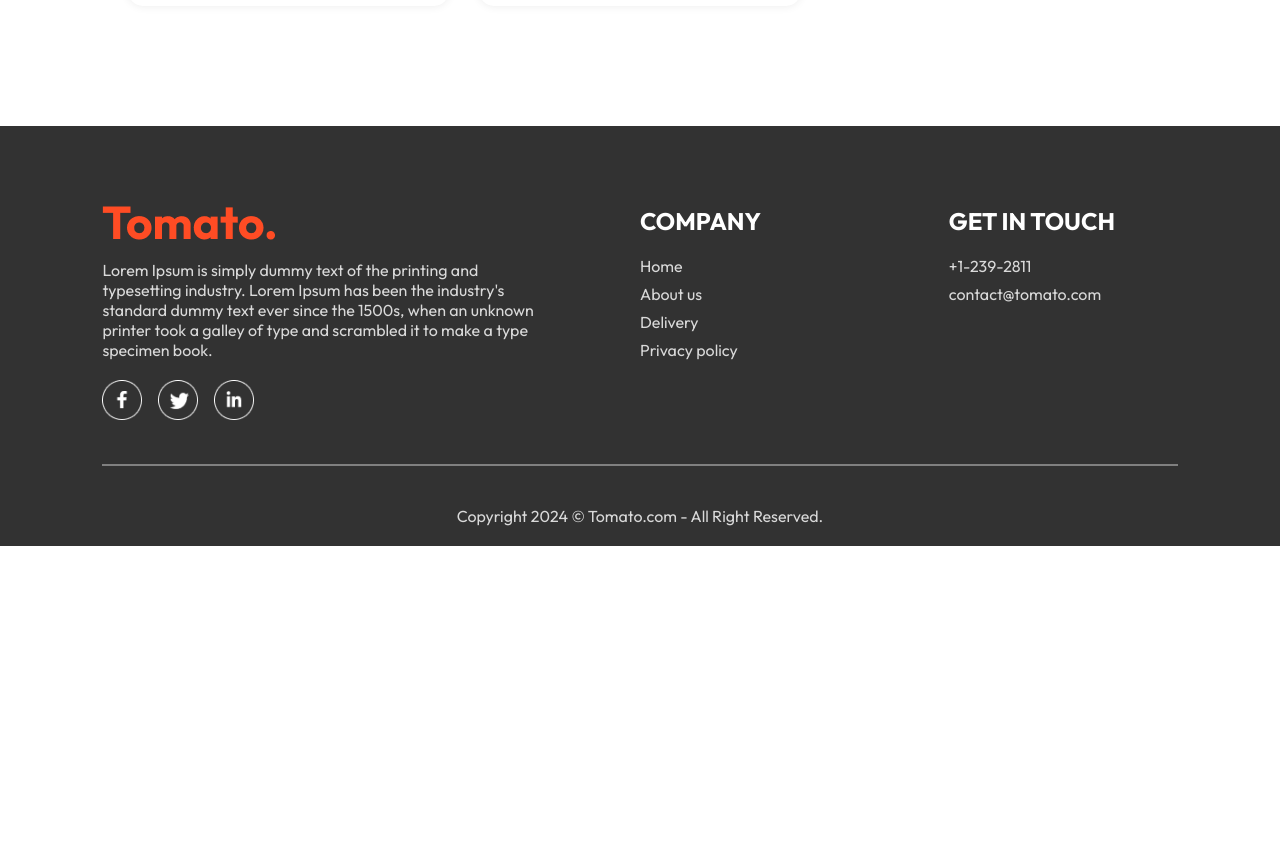
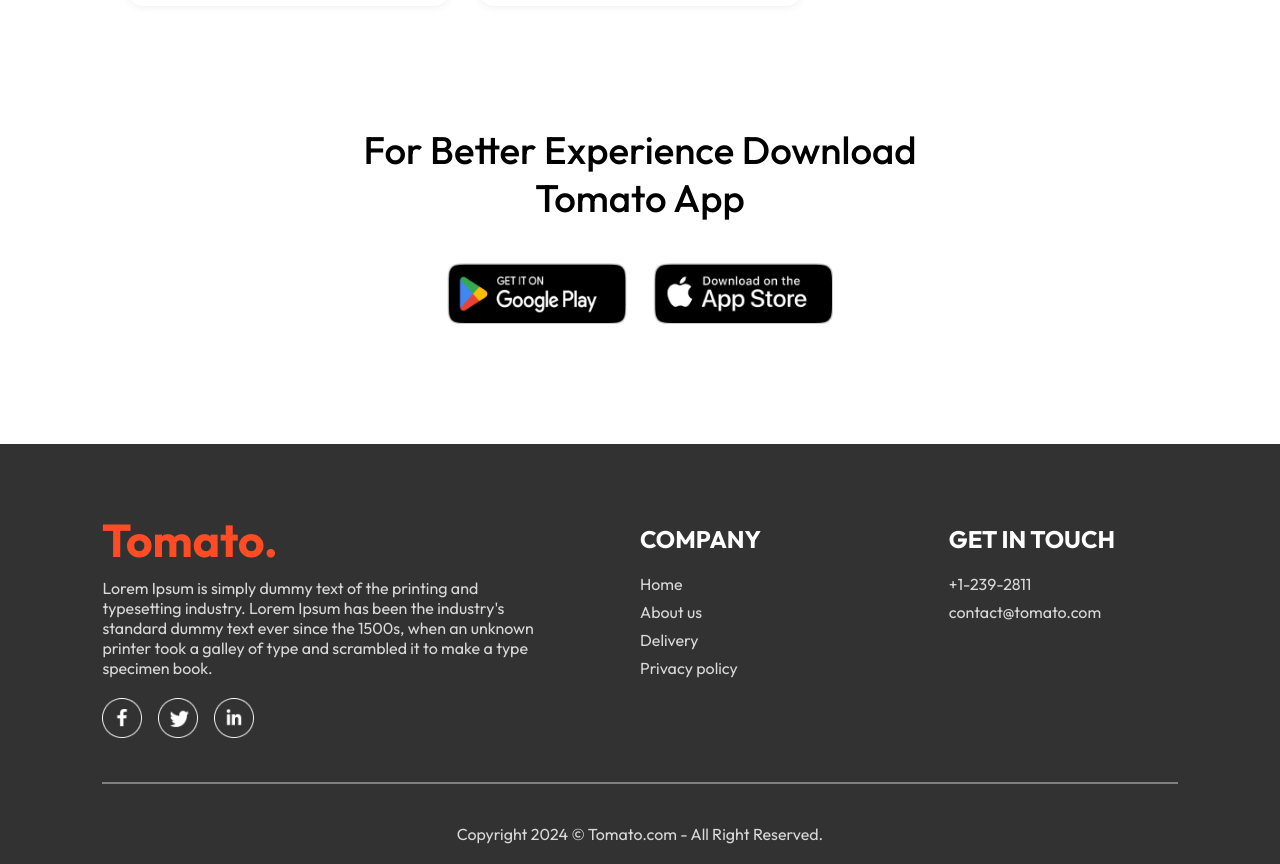
Before and after one commit to kanako-110/food-del, a React (Vite) app in the folder food-del-frontend/: page / in a window 1280 px wide. Shown: the part 5540-6404 px from the top of the page. Before the commit the page ends 6086 px from the top, so only its background shows below. Built offline with nearby package versions, Linux system fonts and the light colour scheme.

Commit message:
🩹 Chore; add appdowmload section

```diff
--- /dev/null
+++ b/food-del-frontend/src/components/AppDownload/AppDownload.css
@@ -0,0 +1,25 @@
+.app-download {
+  margin: auto auto;
+  margin-top: 120px;
+  font-size: max(3vw, 20px);
+  text-align: center;
+  font-weight: 500;
+}
+
+.app-download-platforms {
+  display: flex;
+  justify-content: center;
+  gap: max(2vw, 10px);
+  margin-top: 40px;
+}
+
+.app-download-platforms img {
+  width: max(30vw, 120px);
+  max-width: 180px;
+  transition: 0.5s;
+  cursor: pointer;
+}
+
+.app-download-platforms img:hover {
+  transform: scale(1.05);
+}
--- /dev/null
+++ b/food-del-frontend/src/components/AppDownload/AppDownload.jsx
@@ -0,0 +1,20 @@
+import React from "react";
+import "./AppDownload.css";
+import { assets } from "@/assets/assets.js";
+
+const AppDownload = () => {
+  return (
+    <div className="app-download" id="app-download">
+      <p>
+        For Better Experience Download <br />
+        Tomato App
+      </p>
+      <div className="app-download-platforms">
+        <img src={assets.play_store} alt="Google play" />
+        <img src={assets.app_store} alt="App store" />
+      </div>
+    </div>
+  );
+};
+
+export default AppDownload;
--- a/food-del-frontend/src/pages/Home/Home.jsx
+++ b/food-del-frontend/src/pages/Home/Home.jsx
@@ -3,6 +3,7 @@
 import Header from "@/components/Header/Header";
 import ExploreMenu from "@/components/ExploreMenu/ExploreMenu";
 import FoodDisplay from "@/components/FoodDisplay/FoodDisplay.jsx";
+import AppDownload from "@/components/AppDownload/AppDownload.jsx";
 
 const Home = () => {
   const [category, setCategory] = useState("All");
@@ -12,6 +13,7 @@
       <Header />
       <ExploreMenu category={category} setCategory={setCategory} />
       <FoodDisplay category={category} />
+      <AppDownload />
     </div>
   );
 };
```
